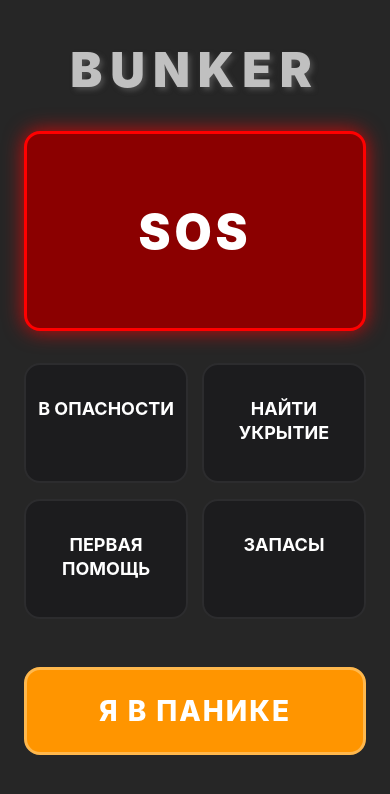
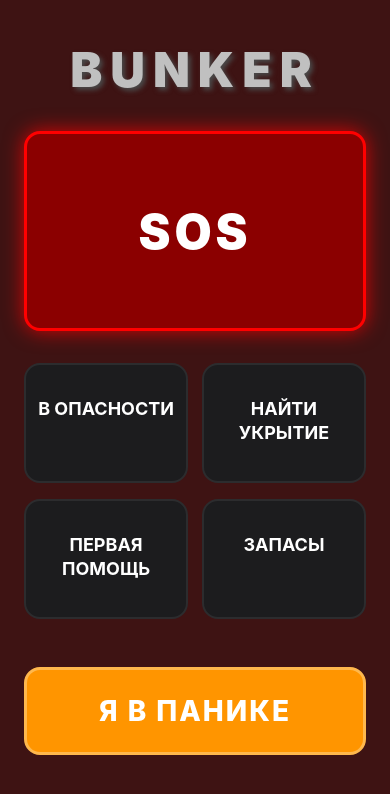
Before and after one commit to MrAlexOm/Bunker-App, a React Native app: screen /Home in a window 390 px wide. Shown: the top 794 px of the page. Built offline with nearby package versions, Linux system fonts and the light colour scheme.

Commit message:
Replace background with dark red metallic gradient

```diff
--- a/src/screens/HomeScreen.tsx
+++ b/src/screens/HomeScreen.tsx
@@ -57,7 +57,7 @@ const HomeScreen = () => {
 const styles = StyleSheet.create({
   container: {
     flex: 1,
-    backgroundColor: '#1A1A1A',
+    backgroundColor: '#2D0A0A',
     paddingTop: 40,
     paddingHorizontal: 24,
     position: 'relative',
@@ -68,8 +68,8 @@ const styles = StyleSheet.create({
     left: 0,
     right: 0,
     bottom: 0,
-    backgroundColor: '#2C2C2C',
-    opacity: 0.7,
+    backgroundColor: '#4A1A1A',
+    opacity: 0.6,
   },
   headerTitle: {
     color: '#C0C0C0',
```
